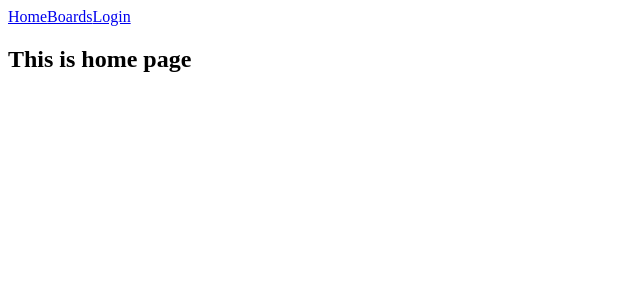
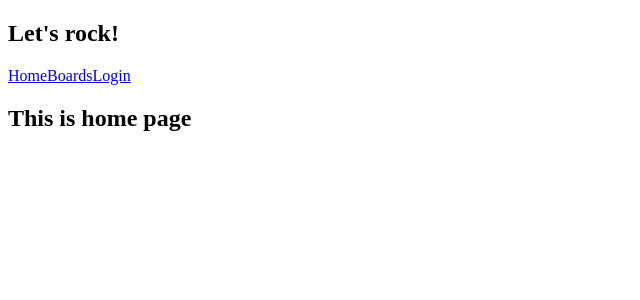
Before and after one commit to AlenChernick/Sprint4-Shmerllo, a Vue app: page / in a window 1280 px wide. Shown: the top 300 px of the page, without its empty margins (0-640 px from the left). Built offline with nearby package versions, Linux system fonts and the light colour scheme.

Commit message:
Alon first commit

```diff
--- a/src/components/app-header.vue
+++ b/src/components/app-header.vue
@@ -1,5 +1,6 @@
 <template lang="">
   <header class="app-header">
+    <h1>Let's rock!</h1>
     <router-link to="/">Home</router-link>
     <router-link to="/board">Boards</router-link>
     <router-link to="/login">Login</router-link>
```
